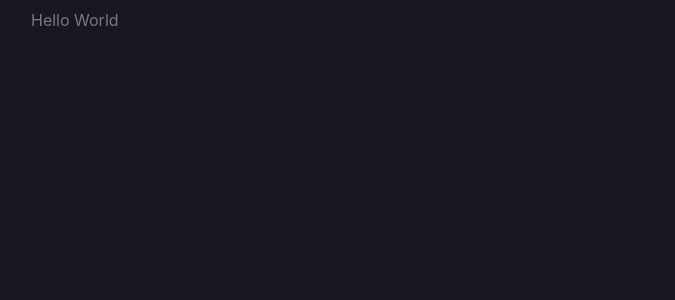
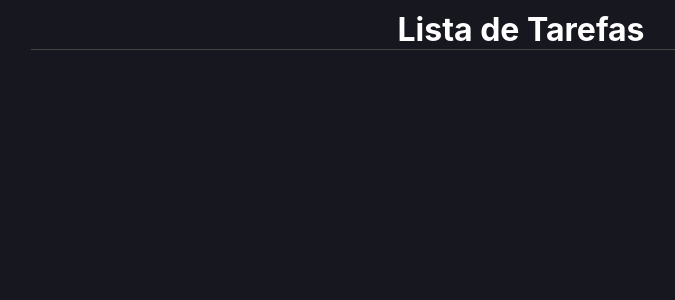
Before and after one commit to santosediego/todo-react, a React (Create React App) app: page / in a window 1280 px wide. Shown: the top 300 px of the page, without its empty margins (119-794 px from the left). Built offline with nearby package versions, Linux system fonts and the light colour scheme; the HTML template or start-up script is replaced by a standard one.

Commit message:
Application header

```diff
--- a/src/App.styles.ts
+++ b/src/App.styles.ts
@@ -11,3 +11,12 @@ export const Area = styled.div`
     max-width: 980px;
     padding: 10px;
 `;
+
+export const Header = styled.h1`
+    margin: 0;
+    padding: 0;
+    color: #FFF;
+    text-align: center;
+    border-bottom: 1px solid #444;
+    padding-botton: 20px;
+`;
--- a/src/App.tsx
+++ b/src/App.tsx
@@ -3,7 +3,9 @@ import * as C from './App.styles';
 function App() {
   return (
     <C.Container>
-      <C.Area>Hello World</C.Area>
+      <C.Area>
+        <C.Header>Lista de Tarefas</C.Header>
+      </C.Area>
     </C.Container>
   );
 }
```
